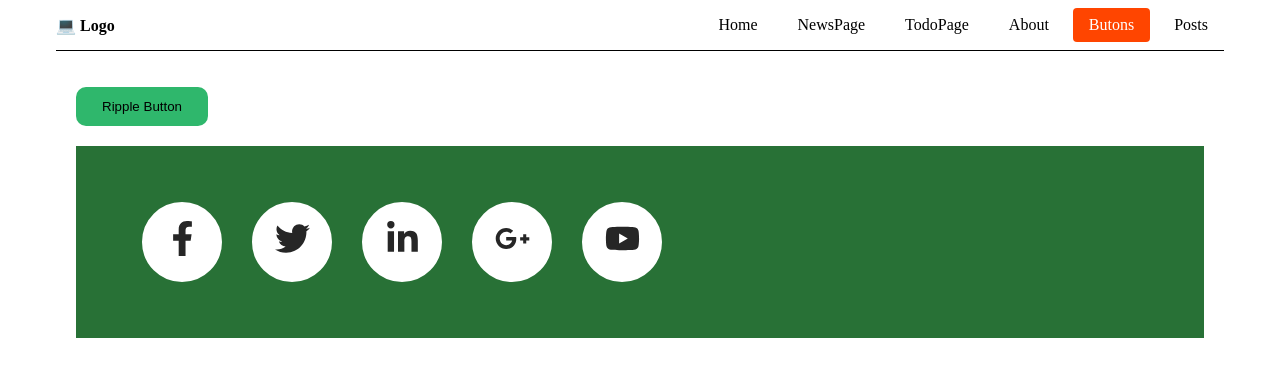
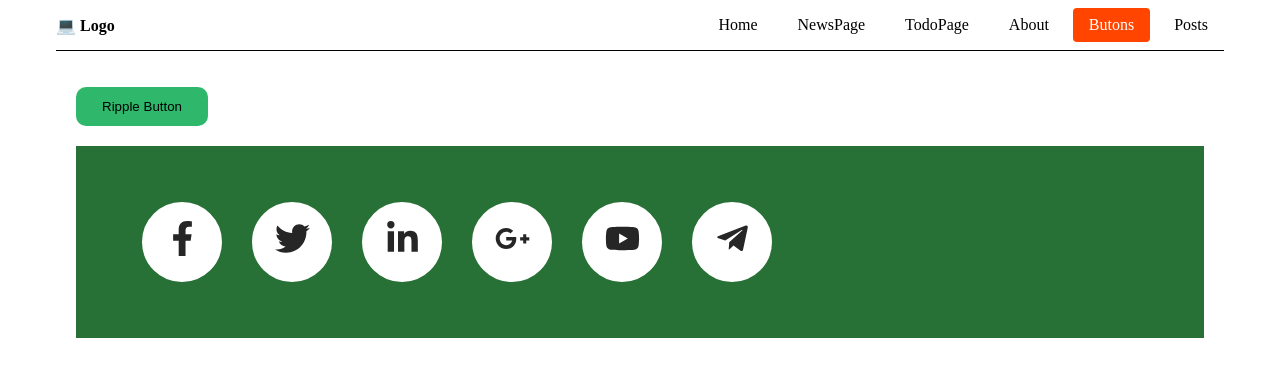
Before and after one commit to PetroMazuryk/react-u-1, a React (Create React App) app: page /react-u-1/buttons in a window 1280 px wide. Shown: the top 376 px of the page. Built offline with nearby package versions, Linux system fonts and the light colour scheme.

Commit message:
add Telegram button

```diff
--- a/src/components/SocialIcons/SocialIcons.jsx
+++ b/src/components/SocialIcons/SocialIcons.jsx
@@ -6,6 +6,7 @@ import {
   FaLinkedinIn,
   FaGooglePlusG,
   FaYoutube,
+  FaTelegramPlane,
 } from 'react-icons/fa';
 
 import styles from './SocialIcons.module.css';
@@ -38,6 +39,11 @@ const SocialIcons = () => {
           <FaYoutube className={styles.icon} />
         </Link>
       </li>
+      <li className={styles.socialItem}>
+        <Link to="#" className={styles.socialLink} aria-label="Telegram">
+          <FaTelegramPlane className={styles.icon} />
+        </Link>
+      </li>
     </ul>
   );
 };
--- a/src/components/SocialIcons/SocialIcons.module.css
+++ b/src/components/SocialIcons/SocialIcons.module.css
@@ -82,3 +82,8 @@
     background-color: #ff0000;
     /* YouTube */
 }
+
+.socialItem:nth-child(6) .socialLink::before {
+    background-color: #0088cc;
+    /* Telegram */
+}
```
